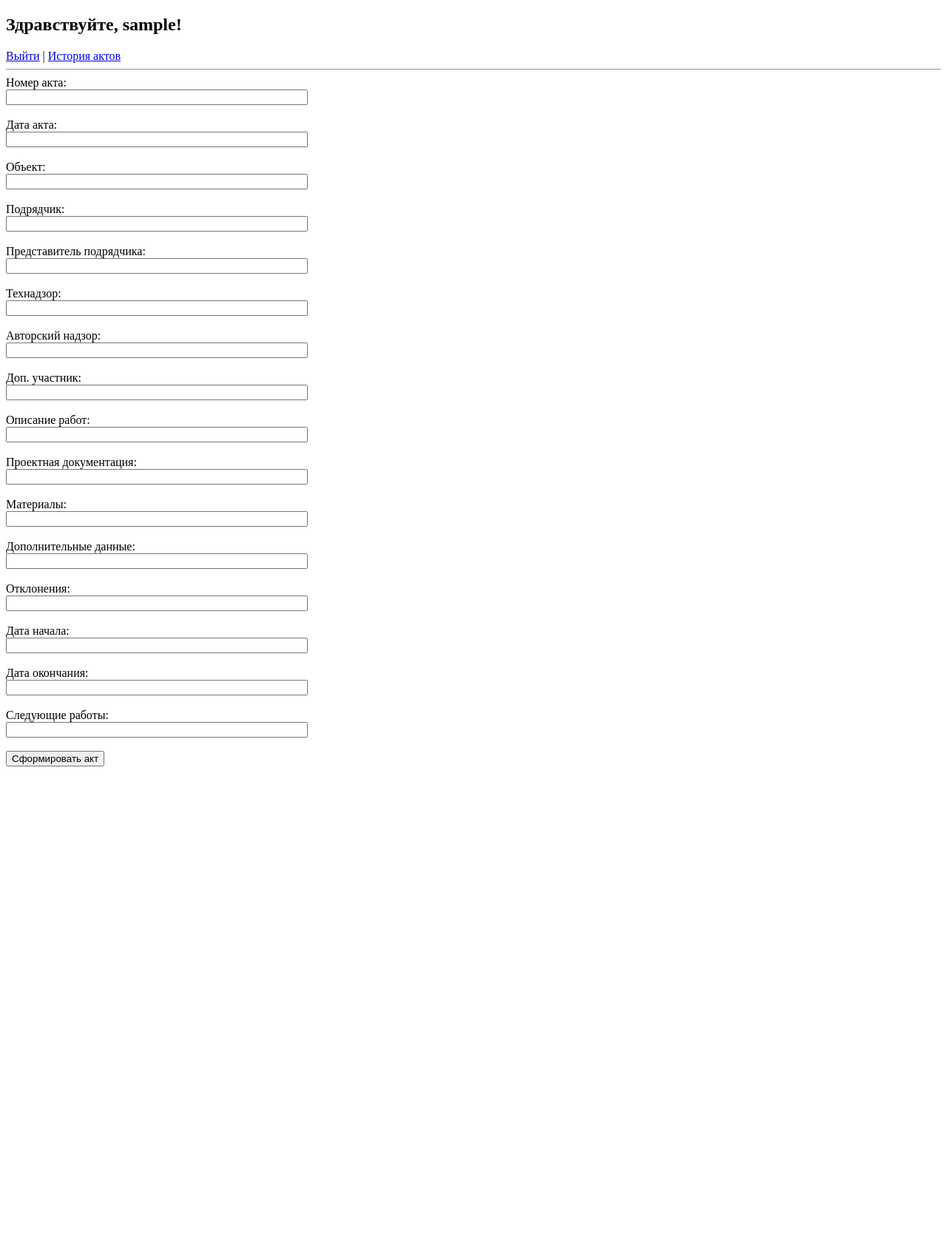
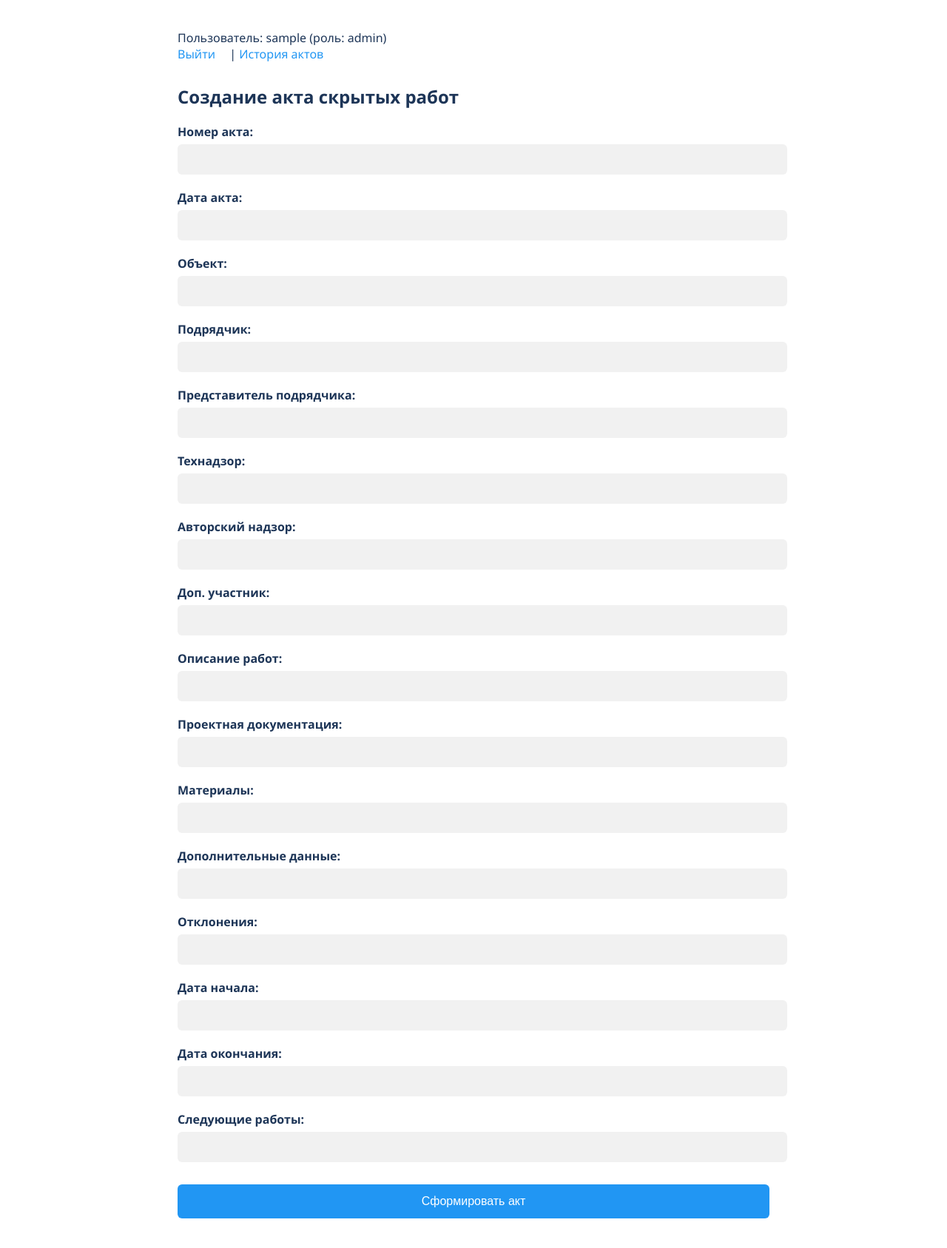
Before and after one commit to AKK-PRO/Akt-OSR, a Flask app: template templates/form.html in a window 1280 px wide. Shown: the whole page at 74% size. Before the commit the page ends 1036 px from the top, so only its background shows below. Run offline with Flask 3, Linux system fonts and the light colour scheme; the template is opened without the code that fills it: most values are stand-ins (such as "Sample title", 1, 10 or a date in 2020); some libraries are stand-ins or nearby versions.

Commit message:
Update form.html

```diff
--- a/templates/form.html
+++ b/templates/form.html
@@ -1,32 +1,143 @@
 <!DOCTYPE html>
-<html>
+<html lang="ru">
 <head>
     <meta charset="UTF-8">
-    <title>Акт скрытых работ</title>
+    <meta name="viewport" content="width=device-width, initial-scale=1.0">
+    <title>Создание акта</title>
+    <style>
+        :root {
+            --bg-color: white;
+            --text-color: #1d3557;
+            --button-bg: #2196f3;
+            --input-bg: #f1f1f1;
+        }
+
+        body.dark {
+            --bg-color: #121212;
+            --text-color: #eeeeee;
+            --button-bg: #1e88e5;
+            --input-bg: #2c2c2c;
+        }
+
+        body {
+            background-color: var(--bg-color);
+            color: var(--text-color);
+            font-family: "Segoe UI", sans-serif;
+            padding: 40px 20px;
+            margin: 0;
+            transition: background-color 0.3s, color 0.3s;
+        }
+
+        .form-container {
+            max-width: 800px;
+            margin: auto;
+        }
+
+        label {
+            display: block;
+            margin-top: 20px;
+            font-weight: bold;
+        }
+
+        input[type="text"] {
+            width: 100%;
+            padding: 12px;
+            margin-top: 6px;
+            background-color: var(--input-bg);
+            border: none;
+            border-radius: 6px;
+            color: var(--text-color);
+            font-size: 15px;
+        }
+
+        button {
+            margin-top: 30px;
+            width: 100%;
+            padding: 14px;
+            font-size: 16px;
+            background-color: var(--button-bg);
+            border: none;
+            color: white;
+            border-radius: 6px;
+            cursor: pointer;
+        }
+
+        .top-links {
+            margin-bottom: 30px;
+        }
+
+        .top-links a {
+            margin-right: 15px;
+            text-decoration: none;
+            color: var(--button-bg);
+        }
+
+        h2 {
+            margin-bottom: 10px;
+        }
+    </style>
 </head>
 <body>
-    <h2>Здравствуйте, {{ username }}!</h2>
-    <a href="{{ url_for('logout') }}">Выйти</a> |
-    <a href="{{ url_for('history') }}">История актов</a>
-    <hr>
+<div class="form-container">
+    <div class="top-links">
+        <span>Пользователь: {{ username }} (роль: {{ role }})</span><br>
+        <a href="{{ url_for('logout') }}">Выйти</a> |
+        <a href="{{ url_for('history') }}">История актов</a>
+    </div>
+
+    <h2>Создание акта скрытых работ</h2>
     <form method="post">
-        <label>Номер акта:<br><input type="text" name="akt_number" style="width:400px;"></label><br><br>
-        <label>Дата акта:<br><input type="text" name="akt_date" style="width:400px;"></label><br><br>
-        <label>Объект:<br><input type="text" name="object_description" style="width:400px;"></label><br><br>
-        <label>Подрядчик:<br><input type="text" name="contractor_name" style="width:400px;"></label><br><br>
-        <label>Представитель подрядчика:<br><input type="text" name="contractor_rep" style="width:400px;"></label><br><br>
-        <label>Технадзор:<br><input type="text" name="tech_rep" style="width:400px;"></label><br><br>
-        <label>Авторский надзор:<br><input type="text" name="author_rep" style="width:400px;"></label><br><br>
-        <label>Доп. участник:<br><input type="text" name="additional_rep" style="width:400px;"></label><br><br>
-        <label>Описание работ:<br><input type="text" name="work_description" style="width:400px;"></label><br><br>
-        <label>Проектная документация:<br><input type="text" name="project_docs" style="width:400px;"></label><br><br>
-        <label>Материалы:<br><input type="text" name="materials" style="width:400px;"></label><br><br>
-        <label>Дополнительные данные:<br><input type="text" name="proof" style="width:400px;"></label><br><br>
-        <label>Отклонения:<br><input type="text" name="deviations" style="width:400px;"></label><br><br>
-        <label>Дата начала:<br><input type="text" name="start_date" style="width:400px;"></label><br><br>
-        <label>Дата окончания:<br><input type="text" name="end_date" style="width:400px;"></label><br><br>
-        <label>Следующие работы:<br><input type="text" name="next_work" style="width:400px;"></label><br><br>
+        <label>Номер акта:
+            <input type="text" name="akt_number">
+        </label>
+        <label>Дата акта:
+            <input type="text" name="akt_date">
+        </label>
+        <label>Объект:
+            <input type="text" name="object_description">
+        </label>
+        <label>Подрядчик:
+            <input type="text" name="contractor_name">
+        </label>
+        <label>Представитель подрядчика:
+            <input type="text" name="contractor_rep">
+        </label>
+        <label>Технадзор:
+            <input type="text" name="tech_rep">
+        </label>
+        <label>Авторский надзор:
+            <input type="text" name="author_rep">
+        </label>
+        <label>Доп. участник:
+            <input type="text" name="additional_rep">
+        </label>
+        <label>Описание работ:
+            <input type="text" name="work_description">
+        </label>
+        <label>Проектная документация:
+            <input type="text" name="project_docs">
+        </label>
+        <label>Материалы:
+            <input type="text" name="materials">
+        </label>
+        <label>Дополнительные данные:
+            <input type="text" name="proof">
+        </label>
+        <label>Отклонения:
+            <input type="text" name="deviations">
+        </label>
+        <label>Дата начала:
+            <input type="text" name="start_date">
+        </label>
+        <label>Дата окончания:
+            <input type="text" name="end_date">
+        </label>
+        <label>Следующие работы:
+            <input type="text" name="next_work">
+        </label>
+
         <button type="submit">Сформировать акт</button>
     </form>
+</div>
 </body>
 </html>
```
